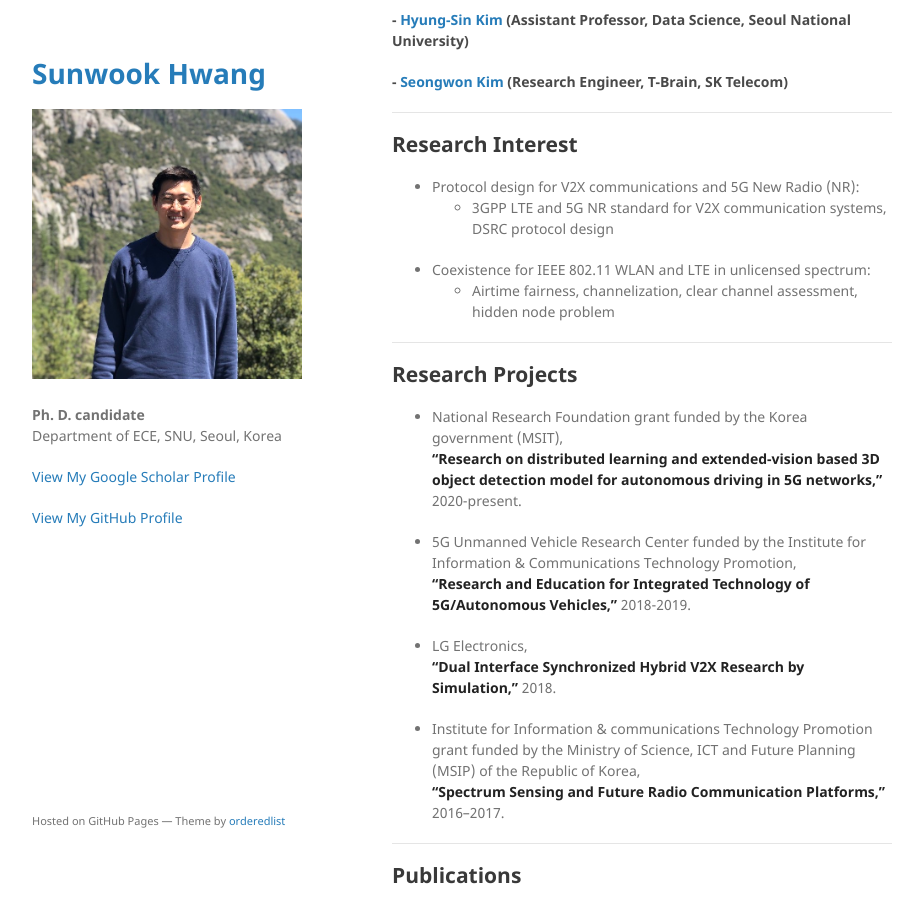
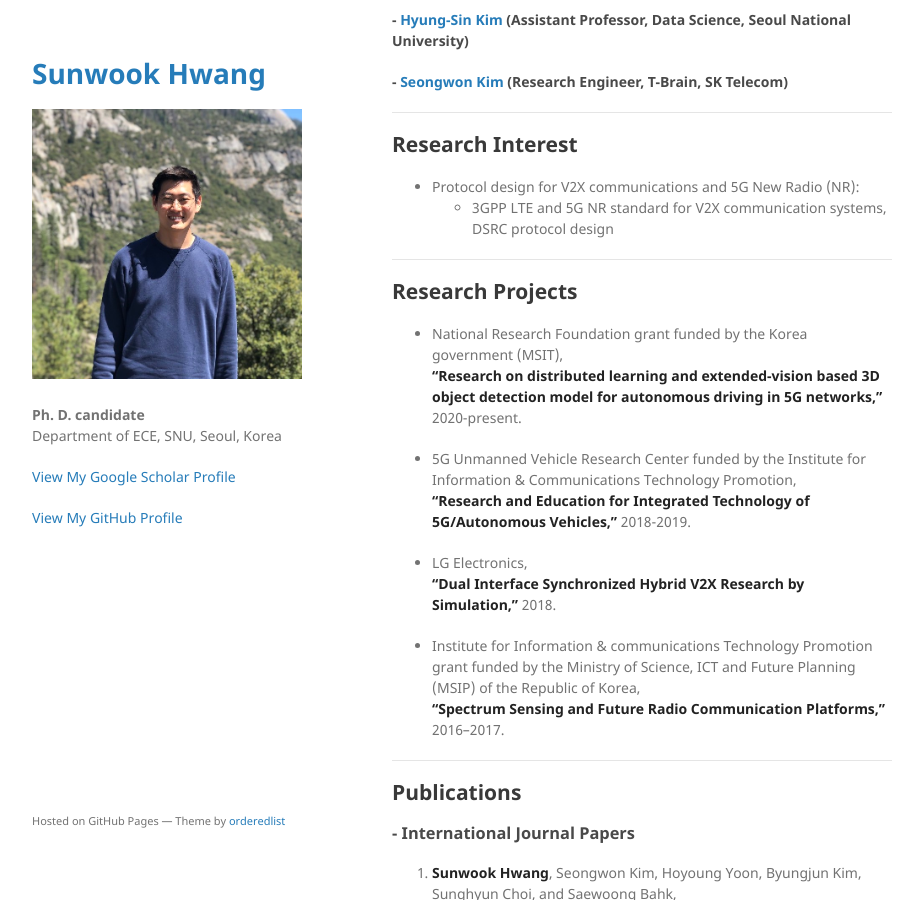
Before and after one commit to jeongjun-park/jeongjun-park.github.io, a Jekyll site: the page built from index.md, in a window 1280 px wide and 900 px high, scrolled down 746 px. Shown: the whole window, without its empty margins (178-1101 px from the left). Built offline with Jekyll 4.4.1, drawn with Linux system fonts in a browser that asks for light colours; our own code applies the rules of GitHub Pages for plain Markdown files.

Commit message:
Update index.md

```diff
--- a/index.md
+++ b/index.md
@@ -34,8 +34,6 @@ at Samsung Research)
 ## Research Interest
 - Protocol design for V2X communications and 5G New Radio (NR):
   - 3GPP LTE and 5G NR standard for V2X communication systems, DSRC protocol design
-- Coexistence for IEEE 802.11 WLAN and LTE in unlicensed spectrum:
-  - Airtime fairness, channelization, clear channel assessment, hidden node problem
 
 ---
 ## Research Projects
```
